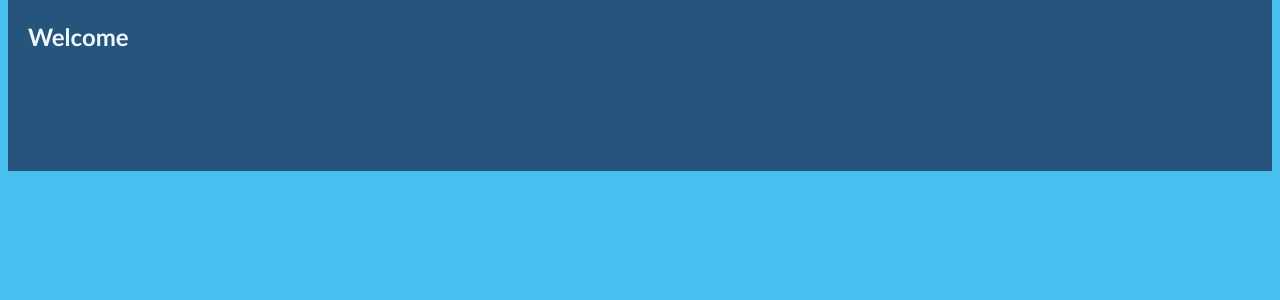
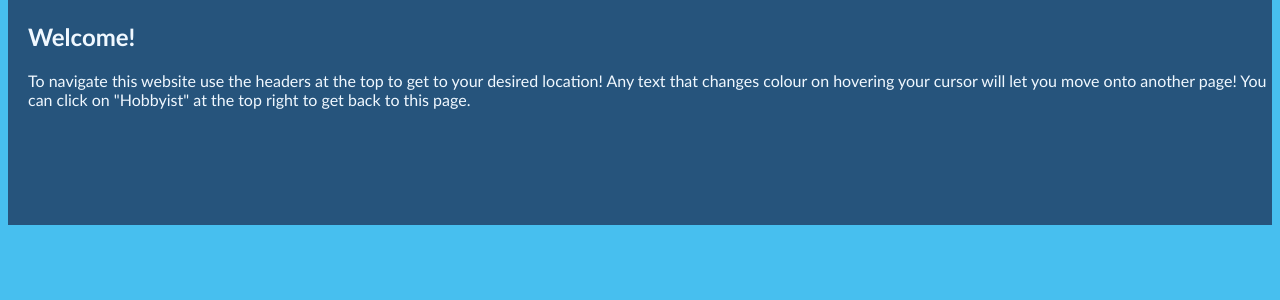
Before and after one commit to JackOfDickson/Hobbyist_web_app, a Flask app: page / in a window 1280 px wide. Shown: the part 108-408 px from the top of the page. Run offline with Flask 2, Linux system fonts and the light colour scheme.

Commit message:
added text on the homepage, the booking delete buttons are now classed appropriately

```diff
--- a/templates/bookings/index.html
+++ b/templates/bookings/index.html
@@ -5,7 +5,7 @@
 {% for booking in bookings %}
     <li>{{booking.member.name}} - {{booking.lesson.title}}</li>
     <ul>
-        <li><a class="navigation_link" href="bookings/{{booking.id}}/delete">X</a></li>
+        <li><a class="delete" href="bookings/{{booking.id}}/delete">X</a></li>
     </ul>
     <br>
 {% endfor %}
--- a/templates/index.html
+++ b/templates/index.html
@@ -1,4 +1,6 @@
 {% extends 'base.html' %}
 {% block content %}
-<h2>Welcome</h2>
+<h2>Welcome!</h2>
+<p>To navigate this website use the headers at the top to get to your desired location! Any text that changes colour on hovering your cursor will let you move onto another page! You can click on "Hobbyist" at the top right to get back to this page.
+</p>
 {% endblock %}
```
